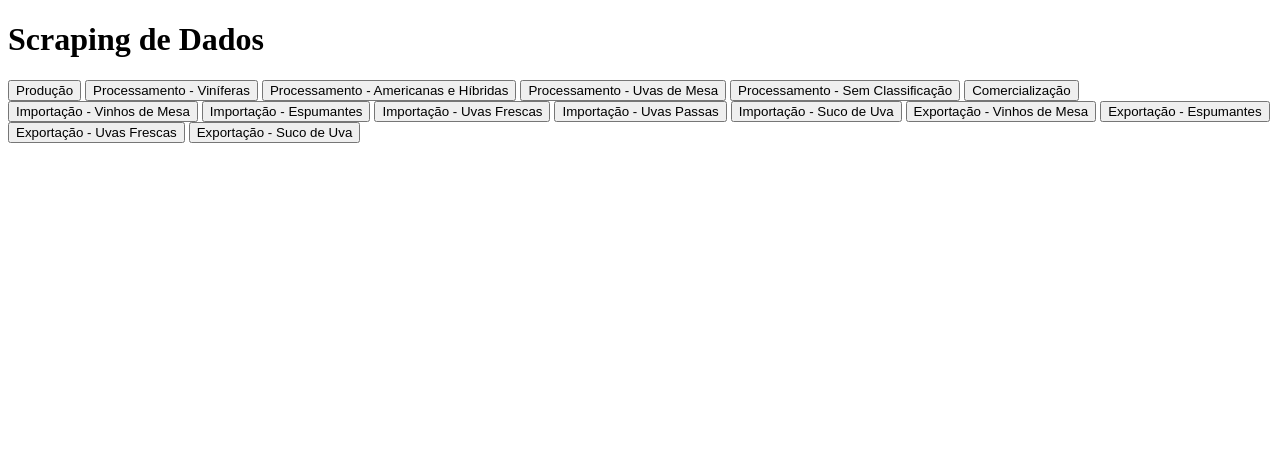
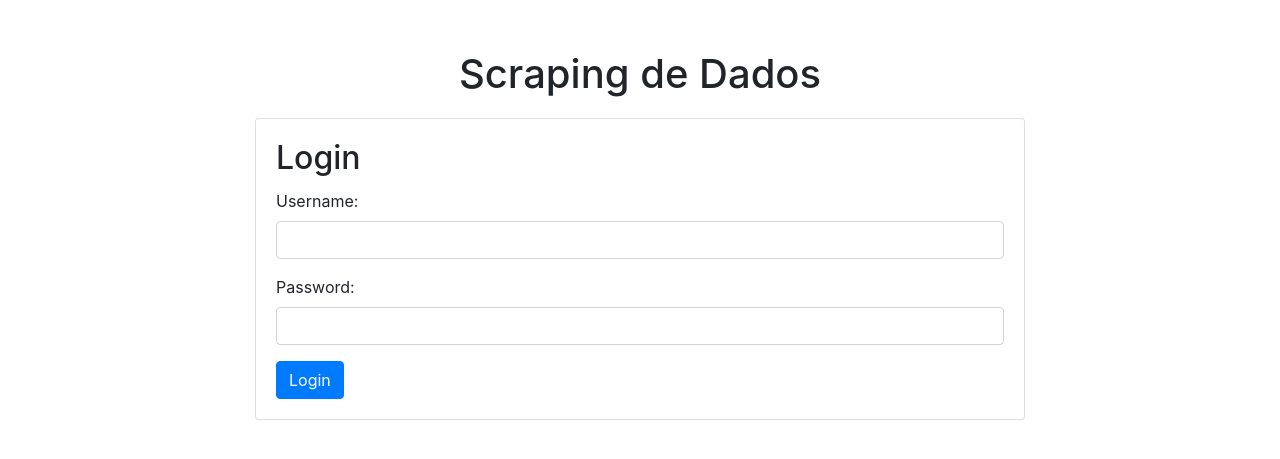
Before and after one commit to kirkgo/vinicultura-embrapa, a FastAPI app: page / in a window 1280 px wide. Shown: the top 459 px of the page. Run offline with FastAPI, Linux system fonts and the light colour scheme; some libraries are stand-ins or nearby versions.

Commit message:
refactor: update html to support dropdown list and added download csv.

```diff
--- a/app.py
+++ b/app.py
@@ -1,5 +1,6 @@
-from fastapi import FastAPI, Request, HTTPException
-from fastapi.responses import HTMLResponse
+from fastapi import FastAPI, Depends, HTTPException, Request
+from fastapi.security import OAuth2PasswordBearer, OAuth2PasswordRequestForm
+from fastapi.responses import HTMLResponse, FileResponse
 from fastapi.templating import Jinja2Templates
 from fastapi.middleware.cors import CORSMiddleware
 from bs4 import BeautifulSoup
@@ -26,12 +27,58 @@ app.add_middleware(
 
 templates = Jinja2Templates(directory="templates")
 
+# Configuração do OAuth2
+oauth2_scheme = OAuth2PasswordBearer(tokenUrl="token")
+
+fake_users_db = {
+    "admin": {
+        "username": "admin",
+        "full_name": "Super Admin",
+        "hashed_password": "fakehashedmlet1",
+        "disabled": False,
+    }
+}
+
+def fake_hash_password(password: str):
+    return "fakehashed" + password
+
+def get_user(db, username: str):
+    if username in db:
+        user_dict = db[username]
+        return user_dict
+
+def fake_decode_token(token):
+    user = get_user(fake_users_db, token)
+    return user
+
+async def get_current_user(token: str = Depends(oauth2_scheme)):
+    user = fake_decode_token(token)
+    if not user:
+        raise HTTPException(status_code=401, detail="Invalid authentication credentials")
+    return user
+
+async def get_current_active_user(current_user: dict = Depends(get_current_user)):
+    if current_user.get("disabled"):
+        raise HTTPException(status_code=400, detail="Inactive user")
+    return current_user
+
+@app.post("/token")
+async def login(form_data: OAuth2PasswordRequestForm = Depends()):
+    user_dict = fake_users_db.get(form_data.username)
+    if not user_dict:
+        raise HTTPException(status_code=400, detail="Incorrect username or password")
+    user = get_user(fake_users_db, form_data.username)
+    hashed_password = fake_hash_password(form_data.password)
+    if not hashed_password == user["hashed_password"]:
+        raise HTTPException(status_code=400, detail="Incorrect username or password")
+    return {"access_token": user["username"], "token_type": "bearer"}
+
 @app.get("/", response_class=HTMLResponse)
 def read_root(request: Request):
     return templates.TemplateResponse("index.html", {"request": request})
 
 @app.get("/data")
-def get_data(endpoint: str, filename: str):
+def get_data(endpoint: str, filename: str, current_user: dict = Depends(get_current_active_user)):
     url = f"http://vitibrasil.cnpuv.embrapa.br/index.php?{endpoint}"
     try:
         response = requests.get(url)
@@ -40,8 +87,8 @@ def get_data(endpoint: str, filename: str):
             table = soup.find("table", {'class':'tb_base tb_dados'})
             if table:
                 data, total = parse_table(table)
-                save_to_csv(data, total, filename)
-                return {"Data": data, "Total": total}
+                file_path = save_to_csv(data, total, filename)
+                return {"Data": data, "Total": total, "filename": file_path}
             else:
                 return {"Error": "Tabela não encontrada na página"}
         else:
@@ -50,11 +97,11 @@ def get_data(endpoint: str, filename: str):
         return {"Error": str(e)}
 
 @app.get("/production")
-def production_scraping():
+def production_scraping(current_user: dict = Depends(get_current_active_user)):
     return get_data("opcao=opt_02", "producao")
 
 @app.get("/processing")
-def processing_scraping(subopcao: str):
+def processing_scraping(subopcao: str, current_user: dict = Depends(get_current_active_user)):
     valid_subopcoes = {
         "viniferas": "subopt_01",
         "americanas-e-hibridas": "subopt_02",
@@ -69,11 +116,11 @@ def processing_scraping(subopcao: str):
     return get_data(f"subopcao={subopcao_value}&opcao=opt_03", f"processamento_{subopcao}")
 
 @app.get("/commerce")
-def commerce_scraping():
+def commerce_scraping(current_user: dict = Depends(get_current_active_user)):
     return get_data("opcao=opt_04", "comercializacao")
 
 @app.get("/importacao")
-def importacao_scraping(subopcao: str):
+def importacao_scraping(subopcao: str, current_user: dict = Depends(get_current_active_user)):
     valid_subopcoes = {
         "vinhos-de-mesa": "subopt_01",
         "espumantes": "subopt_02",
@@ -89,7 +136,7 @@ def importacao_scraping(subopcao: str):
     return get_data(f"subopcao={subopcao_value}&opcao=opt_05", f"importacao_{subopcao}")
 
 @app.get("/exportacao")
-def exportacao_scraping(subopcao: str):
+def exportacao_scraping(subopcao: str, current_user: dict = Depends(get_current_active_user)):
     valid_subopcoes = {
         "vinhos-de-mesa": "subopt_01",
         "espumantes": "subopt_02",
@@ -102,6 +149,14 @@ def exportacao_scraping(subopcao: str):
 
     subopcao_value = valid_subopcoes[subopcao]
     return get_data(f"subopcao={subopcao_value}&opcao=opt_06", f"exportacao_{subopcao}")
+
+@app.get("/download/{filename}")
+def download_file(filename: str):
+    file_path = f"data/{filename}"
+    if os.path.exists(file_path):
+        return FileResponse(file_path, media_type='application/octet-stream', filename=filename)
+    else:
+        raise HTTPException(status_code=404, detail="File not found")
 
 def parse_table(table):
     data = []
@@ -131,4 +186,6 @@ def save_to_csv(data, total, filename):
         total_df = pd.DataFrame([total])
         df = pd.concat([df, total_df], ignore_index=True)
 
-    df.to_csv(f"data/{filename}_data.csv", index=False)
+    file_path = f"data/{filename}_data.csv"
+    df.to_csv(file_path, index=False)
+    return f"{filename}_data.csv"
--- a/templates/index.html
+++ b/templates/index.html
@@ -4,50 +4,180 @@
     <meta charset="UTF-8">
     <meta name="viewport" content="width=device-width, initial-scale=1.0">
     <title>Scraping de Dados</title>
+    <link rel="stylesheet" href="https://maxcdn.bootstrapcdn.com/bootstrap/4.5.2/css/bootstrap.min.css">
+    <style>
+        body {
+            padding-top: 50px;
+        }
+        .container {
+            max-width: 800px;
+        }
+        #login-form, #data-buttons, #file-info, #result {
+            margin-top: 20px;
+        }
+        #loading-spinner {
+            display: none;
+            text-align: center;
+            margin-top: 20px;
+        }
+    </style>
 </head>
 <body>
-    <h1>Scraping de Dados</h1>
-    <button onclick="fetchData('production')">Produção</button>
-    <button onclick="fetchData('processing', 'viniferas')">Processamento - Viníferas</button>
-    <button onclick="fetchData('processing', 'americanas-e-hibridas')">Processamento - Americanas e Híbridas</button>
-    <button onclick="fetchData('processing', 'uvas-de-mesa')">Processamento - Uvas de Mesa</button>
-    <button onclick="fetchData('processing', 'sem-classificacao')">Processamento - Sem Classificação</button>
-    <button onclick="fetchData('commerce')">Comercialização</button>
+    <div class="container">
+        <h1 class="text-center">Scraping de Dados</h1>
 
-    <button onclick="fetchData('importacao', 'vinhos-de-mesa')">Importação - Vinhos de Mesa</button>
-    <button onclick="fetchData('importacao', 'espumantes')">Importação - Espumantes</button>
-    <button onclick="fetchData('importacao', 'uvas-frescas')">Importação - Uvas Frescas</button>
-    <button onclick="fetchData('importacao', 'uvas-passas')">Importação - Uvas Passas</button>
-    <button onclick="fetchData('importacao', 'suco-de-uva')">Importação - Suco de Uva</button>
+        <div id="login-form" class="card">
+            <div class="card-body">
+                <h2 class="card-title">Login</h2>
+                <form id="login" onsubmit="event.preventDefault(); login();">
+                    <div class="form-group">
+                        <label for="username">Username:</label>
+                        <input type="text" id="username" name="username" class="form-control">
+                    </div>
+                    <div class="form-group">
+                        <label for="password">Password:</label>
+                        <input type="password" id="password" name="password" class="form-control">
+                    </div>
+                    <button type="submit" class="btn btn-primary">Login</button>
+                </form>
+            </div>
+        </div>
 
-    <button onclick="fetchData('exportacao', 'vinhos-de-mesa')">Exportação - Vinhos de Mesa</button>
-    <button onclick="fetchData('exportacao', 'espumantes')">Exportação - Espumantes</button>
-    <button onclick="fetchData('exportacao', 'uvas-frescas')">Exportação - Uvas Frescas</button>
-    <button onclick="fetchData('exportacao', 'suco-de-uva')">Exportação - Suco de Uva</button>
+        <div id="data-buttons" class="card" style="display: none;">
+            <div class="card-body">
+                <h2 class="card-title">Dados Disponíveis</h2>
+                <div class="form-group">
+                    <label for="data-select">Escolha uma opção:</label>
+                    <select id="data-select" class="form-control">
+                        <option value="" selected disabled>Selecione uma opção</option>
+                        <option value="commerce">Comercialização</option>
+                        <option value="exportacao|espumantes">Exportação - Espumantes</option>
+                        <option value="exportacao|suco-de-uva">Exportação - Suco de Uva</option>
+                        <option value="exportacao|uvas-frescas">Exportação - Uvas Frescas</option>
+                        <option value="exportacao|vinhos-de-mesa">Exportação - Vinhos de Mesa</option>
+                        <option value="importacao|espumantes">Importação - Espumantes</option>
+                        <option value="importacao|suco-de-uva">Importação - Suco de Uva</option>
+                        <option value="importacao|uvas-frescas">Importação - Uvas Frescas</option>
+                        <option value="importacao|uvas-passas">Importação - Uvas Passas</option>
+                        <option value="importacao|vinhos-de-mesa">Importação - Vinhos de Mesa</option>
+                        <option value="processing|americanas-e-hibridas">Processamento - Americanas e Híbridas</option>
+                        <option value="processing|sem-classificacao">Processamento - Sem Classificação</option>
+                        <option value="processing|uvas-de-mesa">Processamento - Uvas de Mesa</option>
+                        <option value="processing|viniferas">Processamento - Viníferas</option>
+                        <option value="production">Produção</option>
+                    </select>
+                </div>
+                <button class="btn btn-primary" onclick="fetchData()">Buscar Dados</button>
+                <div id="loading-spinner" class="spinner-border text-primary" role="status">
+                    <span class="sr-only">Carregando...</span>
+                </div>
+            </div>
+        </div>
 
-    <div id="result"></div>
+        <div id="file-info" class="card" style="display: none;">
+            <div class="card-body">
+                <h2 class="card-title">Arquivo Gerado</h2>
+                <p id="file-name"></p>
+                <a id="file-link" href="#" class="btn btn-secondary" download>Baixar CSV</a>
+            </div>
+        </div>
+
+        <div id="result" class="card" style="display: none;">
+            <div class="card-body">
+                <h2 class="card-title">Resultado</h2>
+                <pre id="result-content"></pre>
+            </div>
+        </div>
+    </div>
 
     <script>
-        async function fetchData(endpoint, subopcao = '') {
+        let token = '';
+
+        async function login() {
+            const username = document.getElementById('username').value;
+            const password = document.getElementById('password').value;
+
+            const response = await fetch('http://127.0.0.1:8000/token', {
+                method: 'POST',
+                headers: {
+                    'Content-Type': 'application/x-www-form-urlencoded'
+                },
+                body: new URLSearchParams({
+                    'username': username,
+                    'password': password
+                })
+            });
+
+            const data = await response.json();
+
+            if (response.ok) {
+                token = data.access_token;
+                document.getElementById('login-form').style.display = 'none';
+                document.getElementById('data-buttons').style.display = 'block';
+            } else {
+                alert('Login failed');
+            }
+        }
+
+        async function fetchData() {
+            const select = document.getElementById('data-select');
+            const value = select.value;
+            if (!value) {
+                alert('Por favor, selecione uma opção.');
+                return;
+            }
+            const [endpoint, subopcao] = value.split('|');
+
             let url = `http://127.0.0.1:8000/${endpoint}`;
             if (subopcao) {
                 url += `?subopcao=${subopcao}`;
             }
 
+            document.getElementById('loading-spinner').style.display = 'block';
+            document.getElementById('result').style.display = 'none';
+            document.getElementById('file-info').style.display = 'none';
+
             try {
-                const response = await fetch(url);
+                const response = await fetch(url, {
+                    headers: {
+                        'Authorization': `Bearer ${token}`
+                    }
+                });
                 const data = await response.json();
                 displayResult(data);
+
+                // Supõe que o nome do arquivo seja retornado na resposta
+                if (data && data.filename) {
+                    displayFileInfo(data.filename);
+                }
             } catch (error) {
                 console.error('Erro ao buscar dados:', error);
                 displayResult({ Error: 'Erro ao buscar dados' });
+            } finally {
+                document.getElementById('loading-spinner').style.display = 'none';
             }
         }
 
         function displayResult(data) {
             const resultDiv = document.getElementById('result');
-            resultDiv.innerHTML = `<pre>${JSON.stringify(data, null, 2)}</pre>`;
+            const resultContent = document.getElementById('result-content');
+            resultContent.textContent = JSON.stringify(data, null, 2);
+            resultDiv.style.display = 'block';
+        }
+
+        function displayFileInfo(filename) {
+            const fileInfoDiv = document.getElementById('file-info');
+            const fileNameP = document.getElementById('file-name');
+            const fileLink = document.getElementById('file-link');
+
+            fileNameP.textContent = `Nome do arquivo: ${filename}`;
+            fileLink.href = `http://127.0.0.1:8000/download/${filename}`;
+            fileInfoDiv.style.display = 'block';
         }
     </script>
+
+    <script src="https://code.jquery.com/jquery-3.5.1.slim.min.js"></script>
+    <script src="https://cdn.jsdelivr.net/npm/@popperjs/core@2.9.3/dist/umd/popper.min.js"></script>
+    <script src="https://maxcdn.bootstrapcdn.com/bootstrap/4.5.2/js/bootstrap.min.js"></script>
 </body>
 </html>
```
